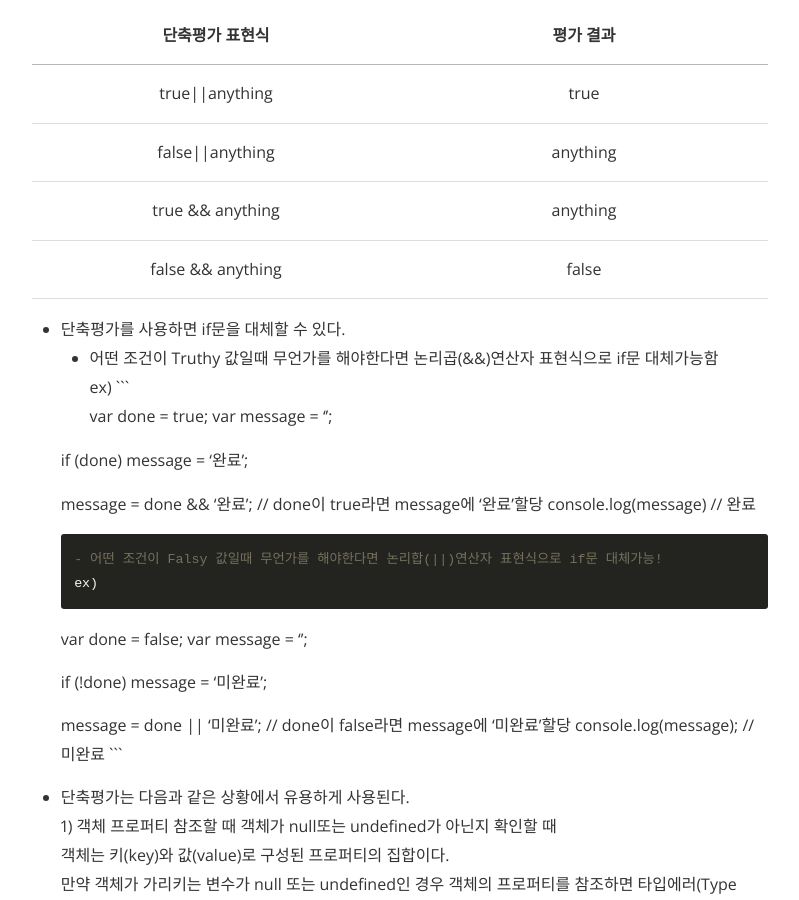
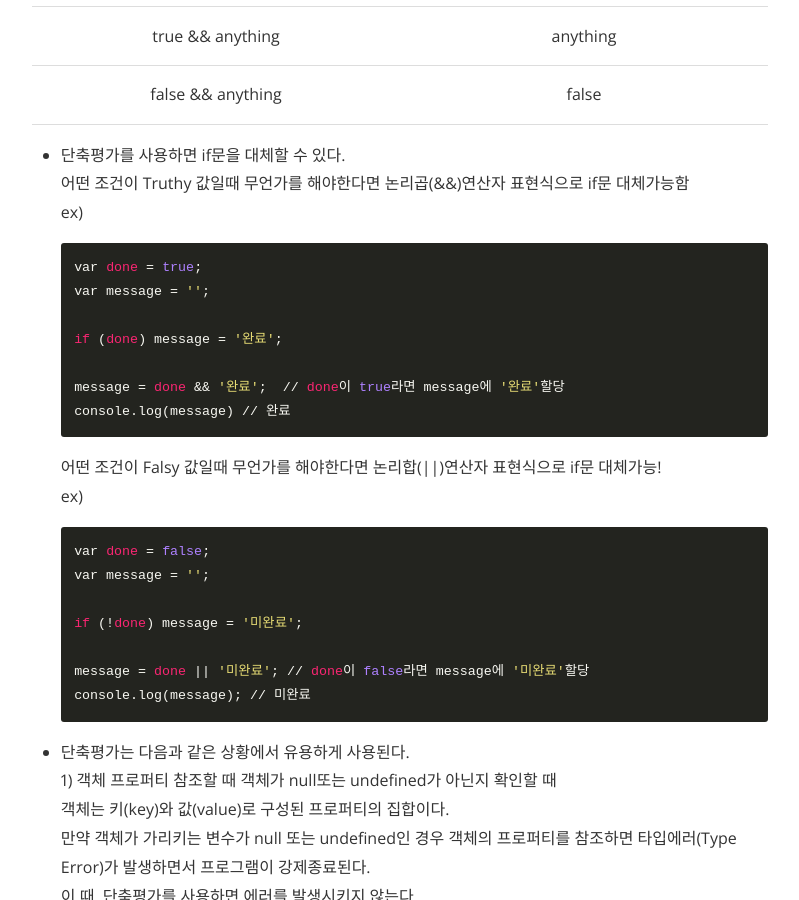
Before and after one commit to EunHyeJung/EunHyeJung.github.io, a Jekyll site: the page built from _posts/JavaScript/2021-08-30-JsStudy03.md, in a window 1280 px wide and 900 px high, scrolled down 4473 px. Shown: the whole window, without its empty margins (240-1039 px from the left). Built offline with Jekyll 4.4.1, drawn with Linux system fonts in a browser that asks for light colours; nearby versions of some CDN libraries; comment, search, counter and statistics services are not loaded; some of the changed text lies outside the part shown.

Commit message:
암묵적&명시적 타입변환, 단축평가, 옵셔널체이닝 연산자, null 병합연산자

````diff
--- a/_posts/JavaScript/2021-08-30-JsStudy03.md
+++ b/_posts/JavaScript/2021-08-30-JsStudy03.md
@@ -136,8 +136,8 @@
 ### 단축평가 : 논리연산자를 사용한 단축평가
 
 * 단축평가는 표현식을 평가하는 도중에 평가결과가 확정된 경우, 나머지 평과결과를 생략하는 것을 말함!
-* 논리합(||) 또는 논리곱(&&) 연산자 표현식의 평가는 불리언값이 아닐 수 있다.
-  논리합(||) 또는 논리곱(&&) 연산자 표현식은 언제나 2개의 피연산자 중 어느 한쪽으로 평가된다.
+* 논리합(\|\|) 또는 논리곱(&&) 연산자 표현식의 평가는 불리언값이 아닐 수 있다.
+  논리합(\|\|) 또는 논리곱(&&) 연산자 표현식은 언제나 2개의 피연산자 중 어느 한쪽으로 평가된다.
 * 논리곱 연산자는 논리 연산의 결과를 결정하는 두번쨰 피연산자를 그대로 반환하고,
   논리합 연산자는 논리 연산의 결과를 결정한 첫번째 피연산자를 그대로 반환한다.
   ex)
@@ -157,7 +157,7 @@
 | false && anything | false |
 
 * 단축평가를 사용하면 if문을 대체할 수 있다.
-  - 어떤 조건이 Truthy 값일때 무언가를 해야한다면 논리곱(&&)연산자 표현식으로 if문 대체가능함
+  어떤 조건이 Truthy 값일때 무언가를 해야한다면 논리곱(&&)연산자 표현식으로 if문 대체가능함
   ex)
   ```
   var done = true;
@@ -168,7 +168,8 @@
   message = done && '완료';  // done이 true라면 message에 '완료'할당
   console.log(message) // 완료
   ```
-  - 어떤 조건이 Falsy 값일때 무언가를 해야한다면 논리합(||)연산자 표현식으로 if문 대체가능!
+
+  어떤 조건이 Falsy 값일때 무언가를 해야한다면 논리합(||)연산자 표현식으로 if문 대체가능!
   ex)
   ```
   var done = false;
````
